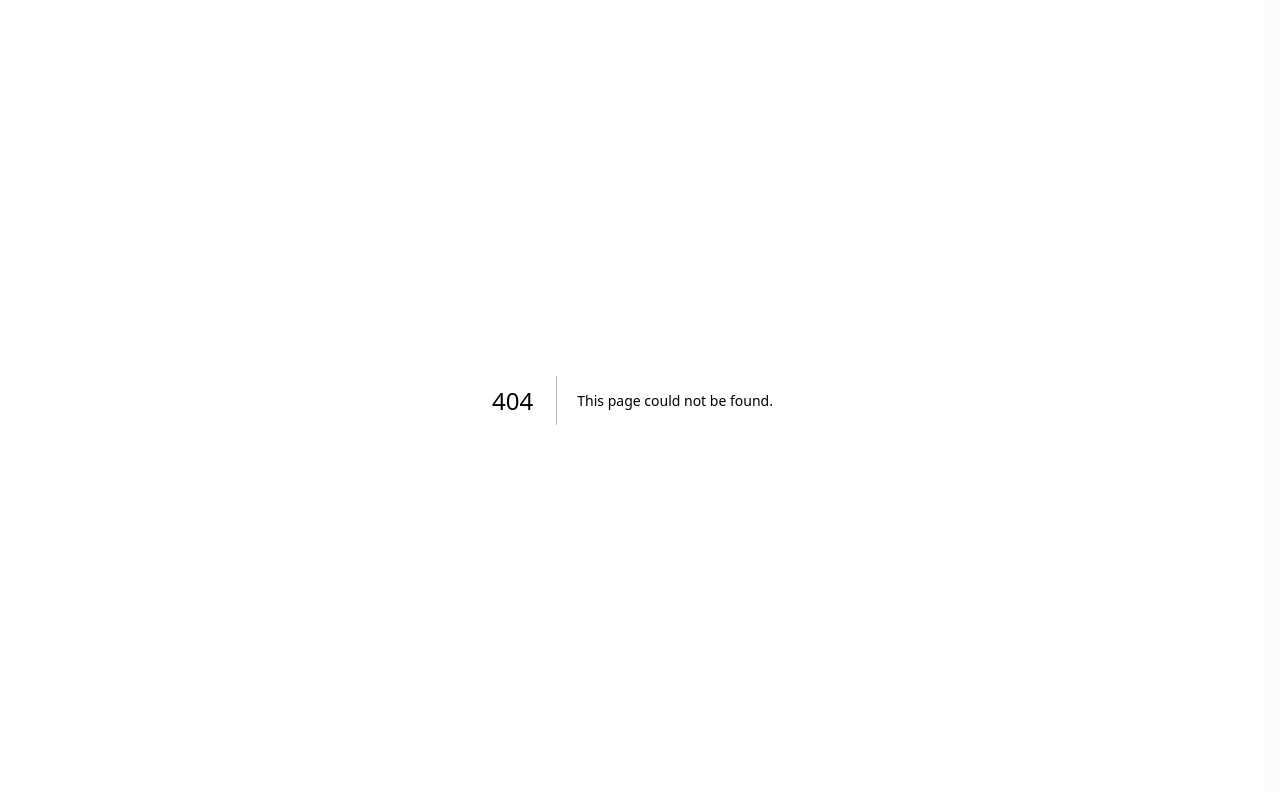
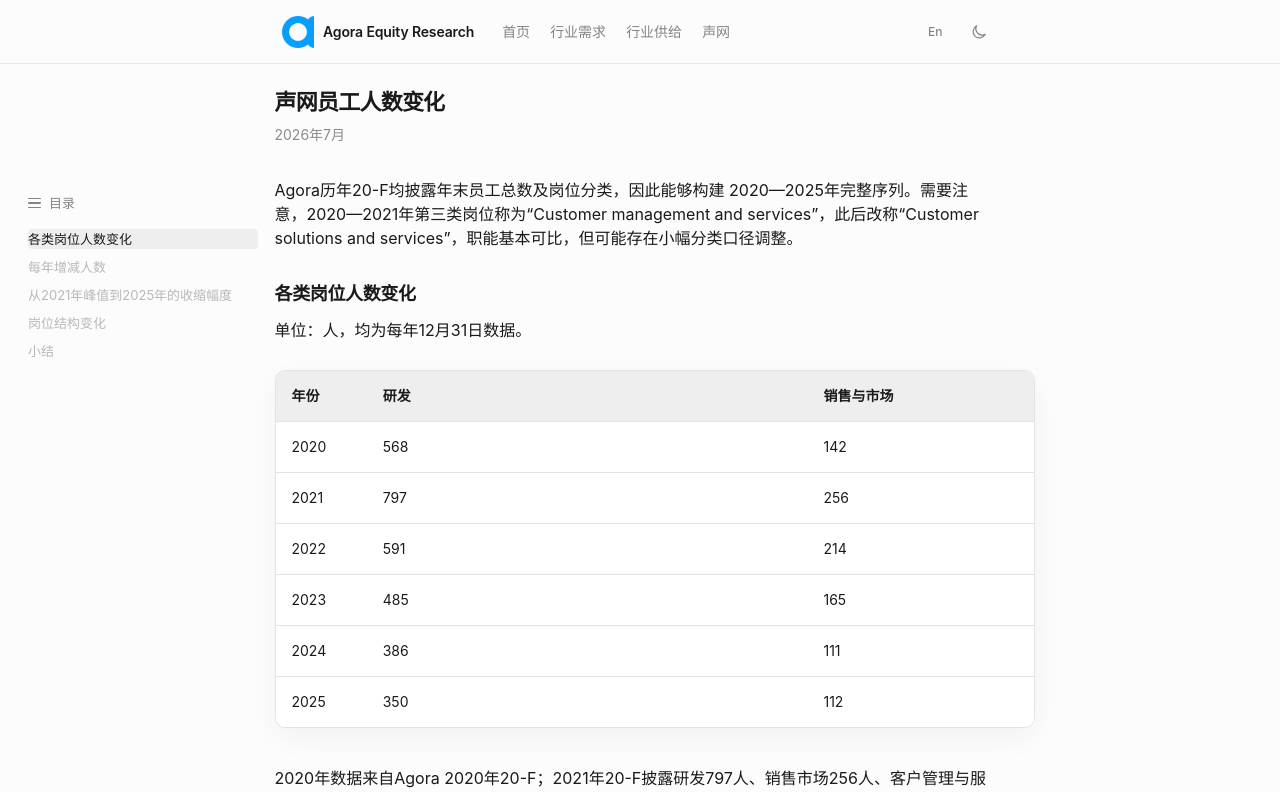
Before and after one commit to zheminlin266/Agora_API_Research, a Next.js app: page /Agora/Employee_Headcount_Changes in a window 1280 px wide. Before the commit this address had no page. Shown: the top 792 px of the page. Built offline with nearby package versions, Linux system fonts and the light colour scheme.

Commit message:
Add Agora employee headcount article route

```diff
--- /dev/null
+++ b/app/Agora/Employee_Headcount_Changes/page.tsx
@@ -0,0 +1,28 @@
+import { readFile } from "node:fs/promises";
+import path from "node:path";
+import type { Metadata } from "next";
+
+import { LocalizedMarkdownArticle } from "@/components/localized-markdown-article";
+
+export const metadata: Metadata = {
+  title: "声网员工人数变化 | Agora Equity Research",
+  description: "Agora 2020—2025 年员工人数、岗位结构及组织收缩分析。",
+};
+
+export default async function AgoraEmployeeHeadcountChangesPage() {
+  const zhPath = path.join(process.cwd(), "articles", "员工人数变化.md");
+  const enPath = path.join(process.cwd(), "articles", "employee_headcount_changes.md");
+  const [zhMarkdown, enMarkdown] = await Promise.all([
+    readFile(zhPath, "utf8"),
+    readFile(enPath, "utf8"),
+  ]);
+
+  return (
+    <LocalizedMarkdownArticle
+      enMarkdown={enMarkdown}
+      enTitle="Agora Employee Headcount Changes"
+      zhMarkdown={zhMarkdown}
+      zhTitle="声网员工人数变化"
+    />
+  );
+}
```
